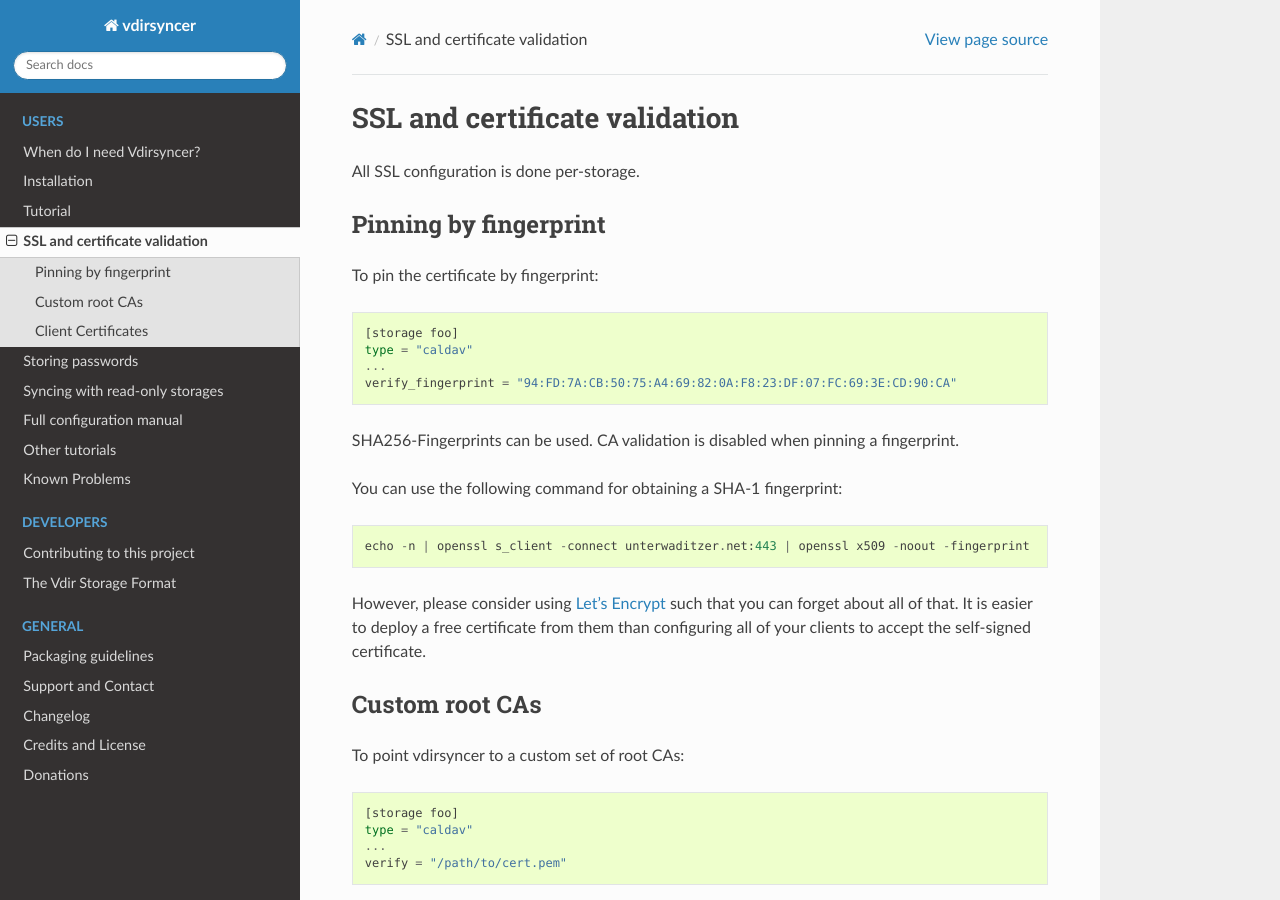
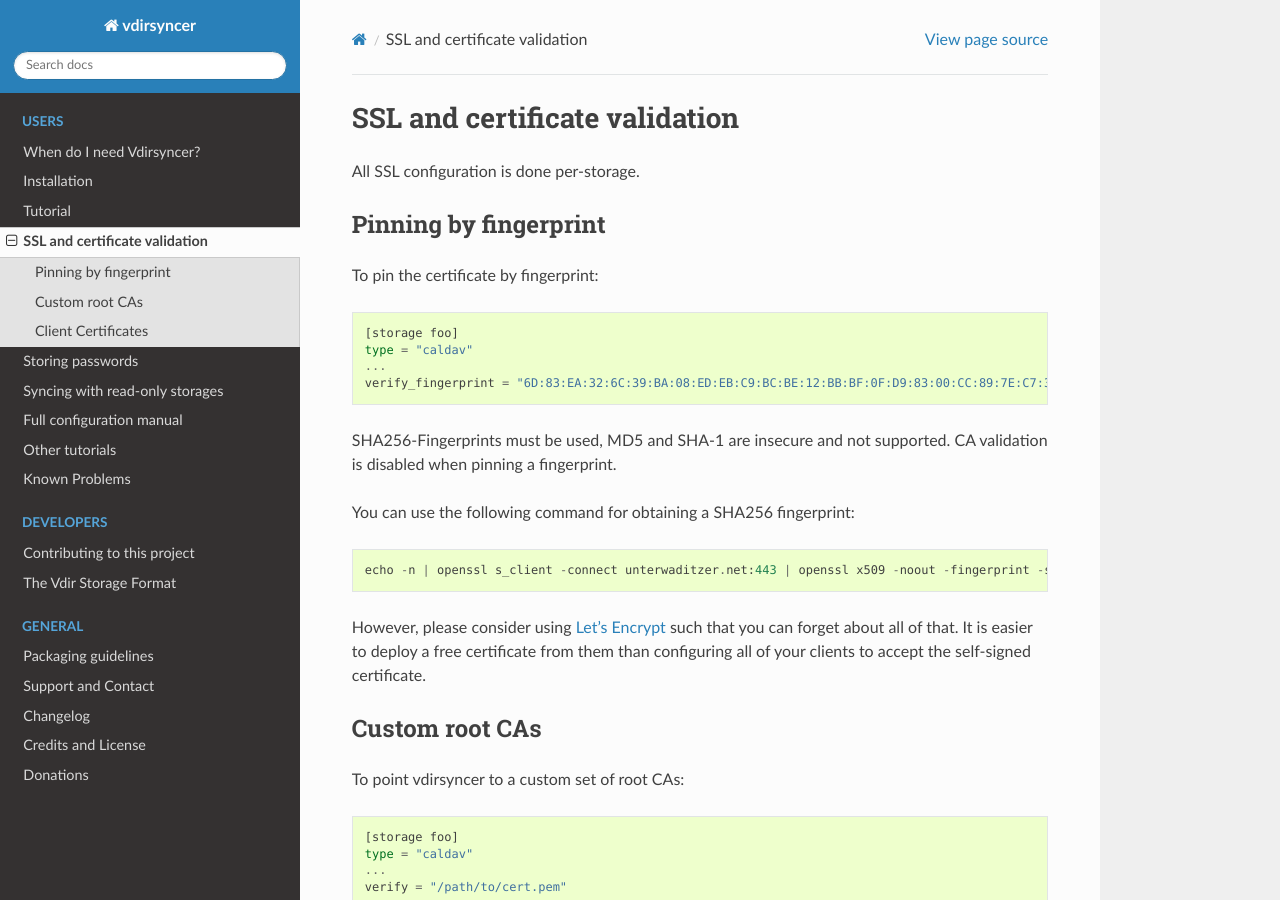
Before and after one commit to pimutils/vdirsyncer, a Sphinx documentation site: the page built from docs/ssl-tutorial.rst, in a window 1280 px wide and 900 px high. Built offline with Sphinx 7.4.7 and the Read the Docs theme 2.0.0, drawn with Linux system fonts in a browser that asks for light colours.

Commit message:
Update documentation regarding SSL pinning by fingerprint

```diff
--- a/docs/ssl-tutorial.rst
+++ b/docs/ssl-tutorial.rst
@@ -14,14 +14,14 @@ To pin the certificate by fingerprint::
     [storage foo]
     type = "caldav"
     ...
-    verify_fingerprint = "94:FD:7A:CB:50:75:A4:69:82:0A:F8:23:DF:07:FC:69:3E:CD:90:CA"
+    verify_fingerprint = "6D:83:EA:32:6C:39:BA:08:ED:EB:C9:BC:BE:12:BB:BF:0F:D9:83:00:CC:89:7E:C7:32:05:94:96:CA:C5:59:5E"
 
-SHA256-Fingerprints can be used. CA validation is disabled when pinning a
-fingerprint.
+SHA256-Fingerprints must be used, MD5 and SHA-1 are insecure and not supported.
+CA validation is disabled when pinning a fingerprint.
 
-You can use the following command for obtaining a SHA-1 fingerprint::
+You can use the following command for obtaining a SHA256 fingerprint::
 
-    echo -n | openssl s_client -connect unterwaditzer.net:443 | openssl x509 -noout -fingerprint
+    echo -n | openssl s_client -connect unterwaditzer.net:443 | openssl x509 -noout -fingerprint -sha256
 
 However, please consider using `Let's Encrypt <https://letsencrypt.org/>`_ such
 that you can forget about all of that. It is easier to deploy a free
```
